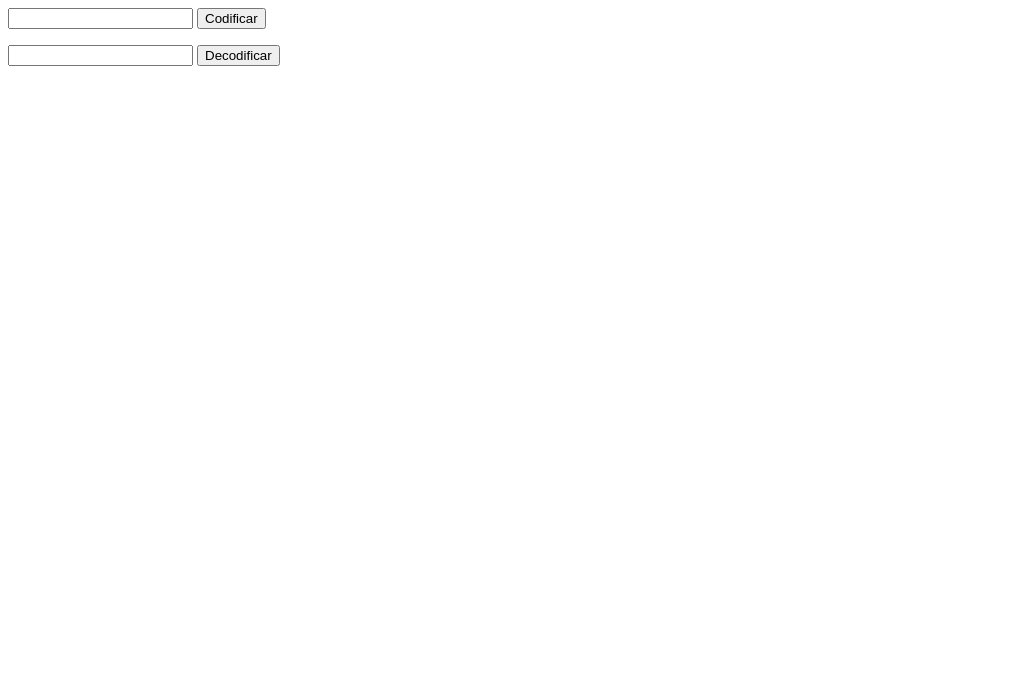
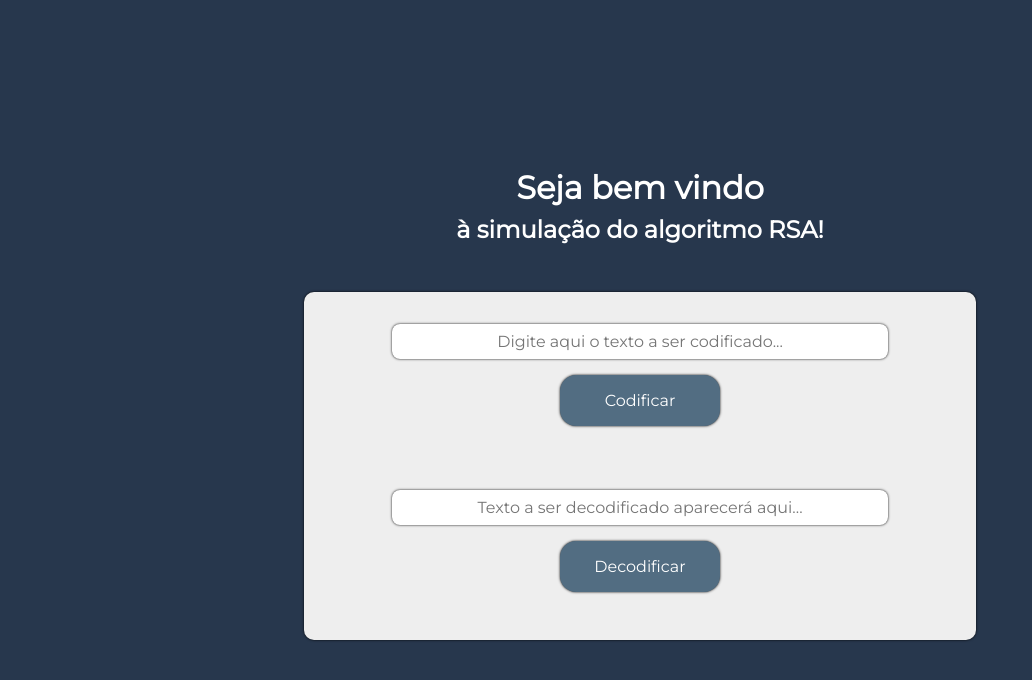
Before and after one commit to paivajonathan/rsa-algorithm, a plain HTML site: page index.html in a window 1280 px wide. Shown: the whole page, without its empty margins (0-1032 px from the left). Drawn offline with Linux system fonts and the light colour scheme.

Commit message:
added styling to page

```diff
--- a/index.html
+++ b/index.html
@@ -4,15 +4,27 @@
         <meta charset="UTF-8" />
         <meta name="viewport" content="width=device-width, initial-scale=1.0" />
         <title>Projeto RSA</title>
+        <link rel="stylesheet" type="text/css" href="style.css" />
         <script defer src="RSAalgorithm.js"></script>
     </head>
     <body>
-    <input type="text" id="toEncryptText" onkeyup="toUpper(this)" pattern="[A-Z ]+" />
+        <main>
+            <div class="title-group">
+                <h1>Seja bem vindo</h1>
+                <h2>à simulação do algoritmo RSA!</h2>
+            </div>
+            <div class="form">
+                <div class="input-group">
+                    <input type="text" id="toEncryptText" onkeyup="toUpper(this)" pattern="[A-Z ]+" placeholder="Digite aqui o texto a ser codificado..." />
                     <button onclick="encrypt()">Codificar</button>
                     <p id="encryptedText"></p>
-
-    <input type="text" id="toDecryptText" readonly />
+                </div>
+                <div class="input-group">
+                    <input type="text" id="toDecryptText" readonly placeholder="Texto a ser decodificado aparecerá aqui..." />
                     <button onclick="decrypt()">Decodificar</button>
                     <p id="decryptedText"></p>
+                </div>
+            </div>
+        </main>
     </body>
 </html>
--- /dev/null
+++ b/style.css
@@ -0,0 +1,89 @@
+@import url('https://fonts.googleapis.com/css2?family=Montserrat&display=swap');
+
+* {
+    font-family: 'Montserrat', Arial, Helvetica, sans-serif;
+    margin: 0;
+    padding: 0;
+}
+
+main {
+    min-height: 100vh;
+
+    display: flex;
+    flex-direction: column;
+    justify-content: center;
+    align-items: center;
+    gap: 2.5rem;
+
+    background-color: #27374D;
+}
+
+h1, h2 {
+    margin: .5rem 0;
+
+    text-align: center;
+
+    color: white;
+}
+
+.form {
+    width: 50%;
+
+    padding: 2rem 1rem;
+
+    display: flex;
+    flex-direction: column;
+    gap: 3rem;
+
+    box-shadow: 0 0 2.5px rgba(0, 0, 0, 1);
+    border-radius: 10px;
+
+    background-color: #EEE;
+}
+
+.input-group {
+    display: flex;
+    flex-direction: column;
+    align-items: center;
+    gap: 1rem;
+}
+
+.input-group input {
+    width: 75%;
+
+    border: none;
+    box-shadow: 0 0 2.5px rgba(0, 0, 0, 1);
+    border-radius: .5rem;
+    padding: .5rem;
+
+    font-size: 1rem;
+    text-align: center;
+}
+
+.input-group input:focus {
+    outline: none;
+    box-shadow: 0 0 5px rgba(0, 0, 0, 1);
+}
+
+.input-group button {
+    width: 10rem;
+
+    padding: 1rem 2rem;
+    border: none;
+    box-shadow: 0 0 2.5px rgba(0, 0, 0, 1);
+    border-radius: 1rem;
+
+    background-color: #526D82;
+    color: white;
+
+    font-size: 1rem;
+
+    cursor: pointer;
+}
+
+.input-group p {
+    padding: 0 2rem;
+
+    text-align: center;
+    font-weight: bold;
+}
```
Lines whose indentation alone changed are shown as unchanged.
